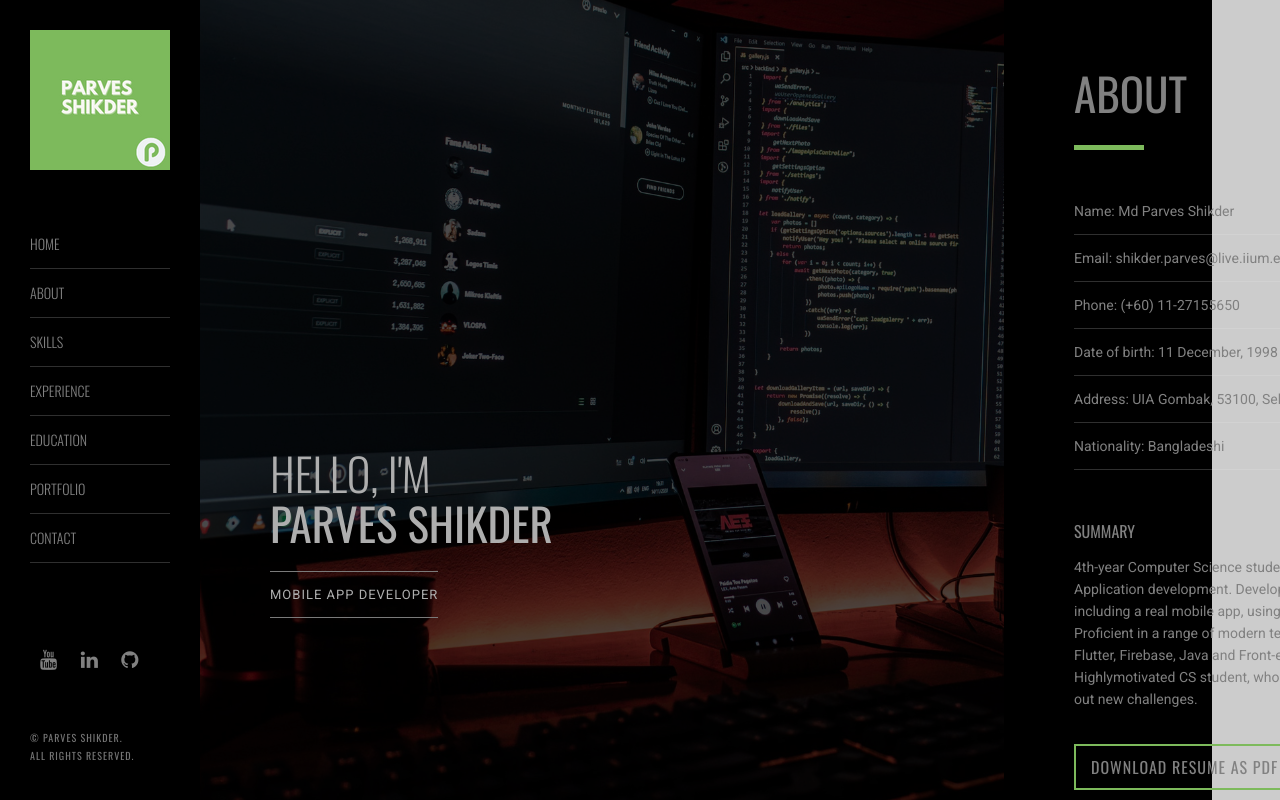
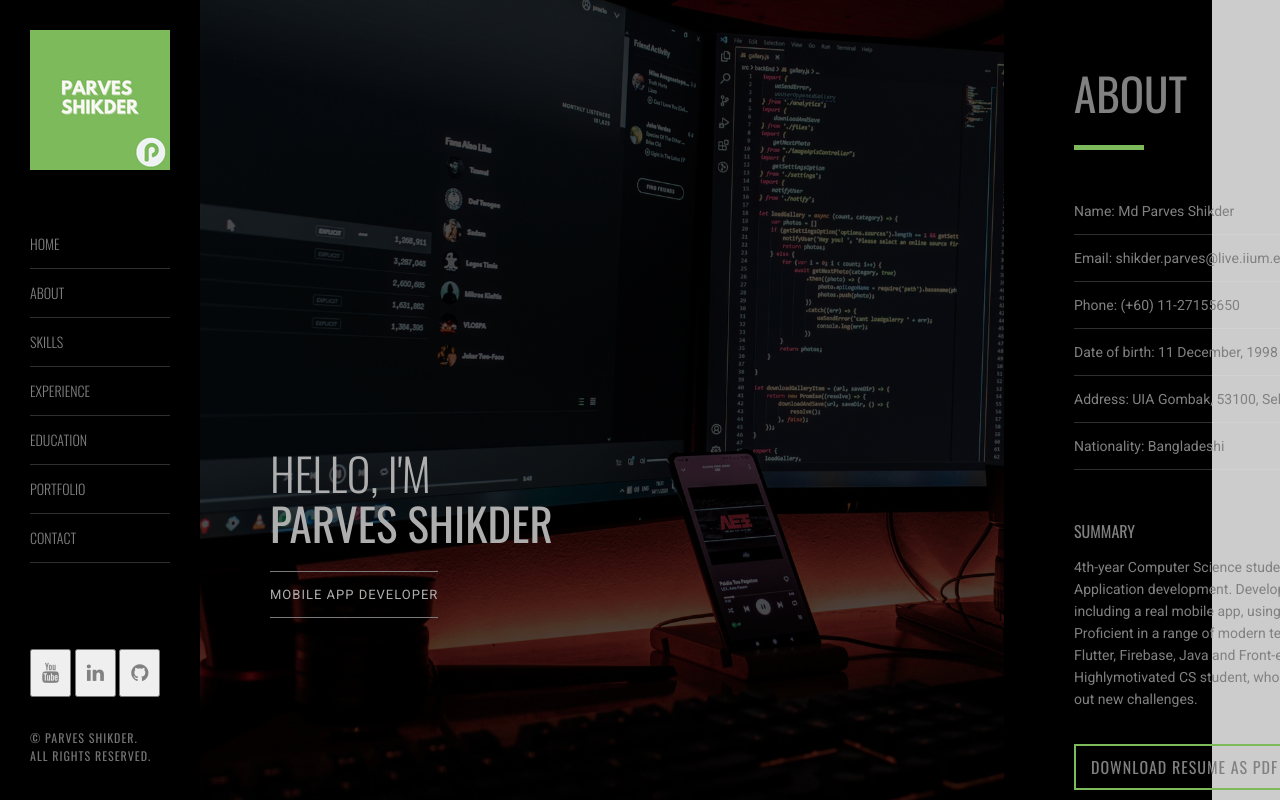
Before and after one commit to parvesshikder/parvesshikder.me, a plain HTML site: page index.html in a window 1280 px wide. Drawn offline with nearby package versions, Linux system fonts and the light colour scheme; placeholder pictures from the web are drawn by us.

Commit message:
Update 2.3

```diff
--- a/index.html
+++ b/index.html
@@ -44,23 +44,23 @@
     <nav id="menu1" role="navigation"> <a href="#chapterintroduction"><span id="link_introduction" class="active">Home</span></a> <a href="#chapterabout"><span id="link_about">About</span></a> <a href="#chapterskills"><span id="link_skills">Skills</span></a> <a href="#chapterexperience"><span id="link_experience">Experience</span></a> <a href="#chaptereducation"><span id="link_education">Education</span></a> <a href="#chapterportfolio"><span id="link_portfolio">Portfolio</span></a><a href="#chaptercontact"><span id="link_contact">Contact</span></a></nav>
 
     <div  class="social">
-      <span style="padding: 10px 10px;">
+      <button style="padding: 10px 10px;">
         <a href="https://www.youtube.com/channel/UCqpky7W7w4l7tGmekaPtz-A/videos" target="_blank" class="youtube"><i class="fa fa-youtube">
 
 
         </i></a>
-      </span>
+      </button>
 
-      <span style="padding: 10px 10px;">
+      <button style="padding: 10px 10px;">
         <a  href="https://www.linkedin.com/in/parvesshikder/" target="_blank" class="linkedin"><i class="fa fa-linkedin"></i></a>
-      </span>
+      </button>
 
 
-      <span  style="padding: 10px 10px;">
-        <a  href="https://github.com/parvesshikder" target="_blank" class="github"><i  style="height: 50px;" class="fa fa-github"></i></a> </div>
-      </span>
+      <button  style="padding: 10px 10px;">
+        <a  href="https://github.com/parvesshikder" target="_blank" class="github"><i  class="fa fa-github"></i></a> </div>
+      </button>
 
-    <div style="font-size: 10px;" class="copyright"> © Parves Shikder.<br>
+    <div style="font-size: 12px;" class="copyright"> © Parves Shikder.<br>
       All Rights Reserved. </div>
   </aside>
   <!-- Go to top link for mobile device -->
```
